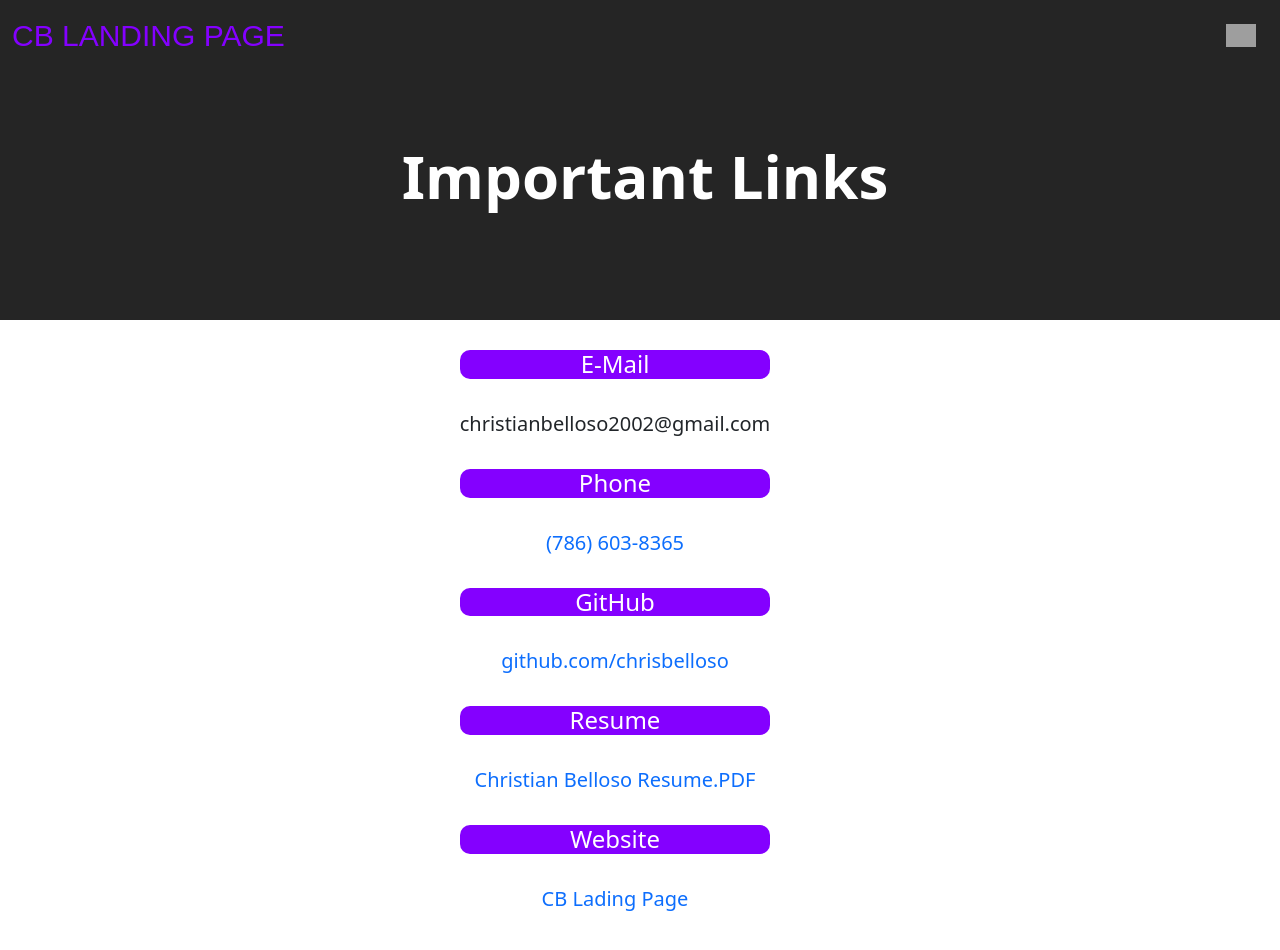
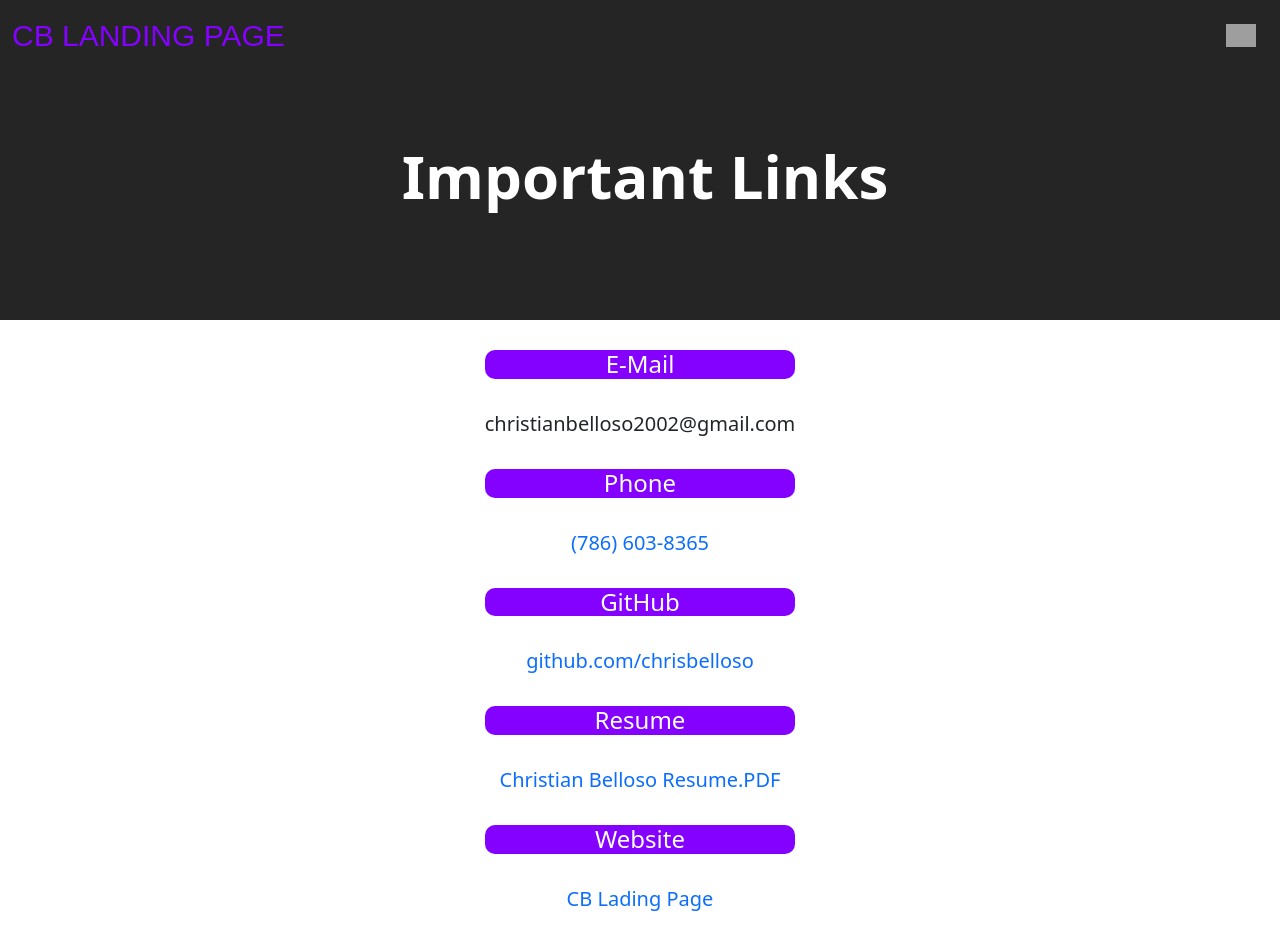
Before and after one commit to chrisbelloso/landingPage, a React (Create React App) app: page /links in a window 1280 px wide. Shown: the top 950 px of the page. Built offline with nearby package versions, Linux system fonts and the light colour scheme; grey boxes are pictures that could not be loaded.

Commit message:
ready deploy

```diff
--- a/src/views/ImportantLinks.css
+++ b/src/views/ImportantLinks.css
@@ -17,11 +17,8 @@
 .links {
   margin-top: 30px;
   display: grid;
-  flex-wrap: wrap;
-  justify-content: space-around;
+  justify-content: center;
   margin-bottom: 30px;
-  margin-left: 20px;
-  margin-right: 70px;
 }
 
 .linkTitle {
@@ -30,8 +27,6 @@
   justify-content: center;
   background-color: rgb(132, 0, 255);
   border-radius: 10px;
-  padding-left: 10px;
-  padding-right: 10px;
 }
 
 .linkText {
--- a/src/views/ImportantLinks.js
+++ b/src/views/ImportantLinks.js
@@ -30,7 +30,7 @@ const ImportantLinks = () => {
                 </div>
                 <div className='Website'>
                     <h4 className='linkTitle'>Website</h4>
-                    <a className='linkText' href="https://github.com/chrisbelloso">CB Lading Page</a>
+                    <a className='linkText' href="https://awesome-davinci-fc5252.netlify.app/">CB Lading Page</a>
                 </div>
             </div>
         </>
```
